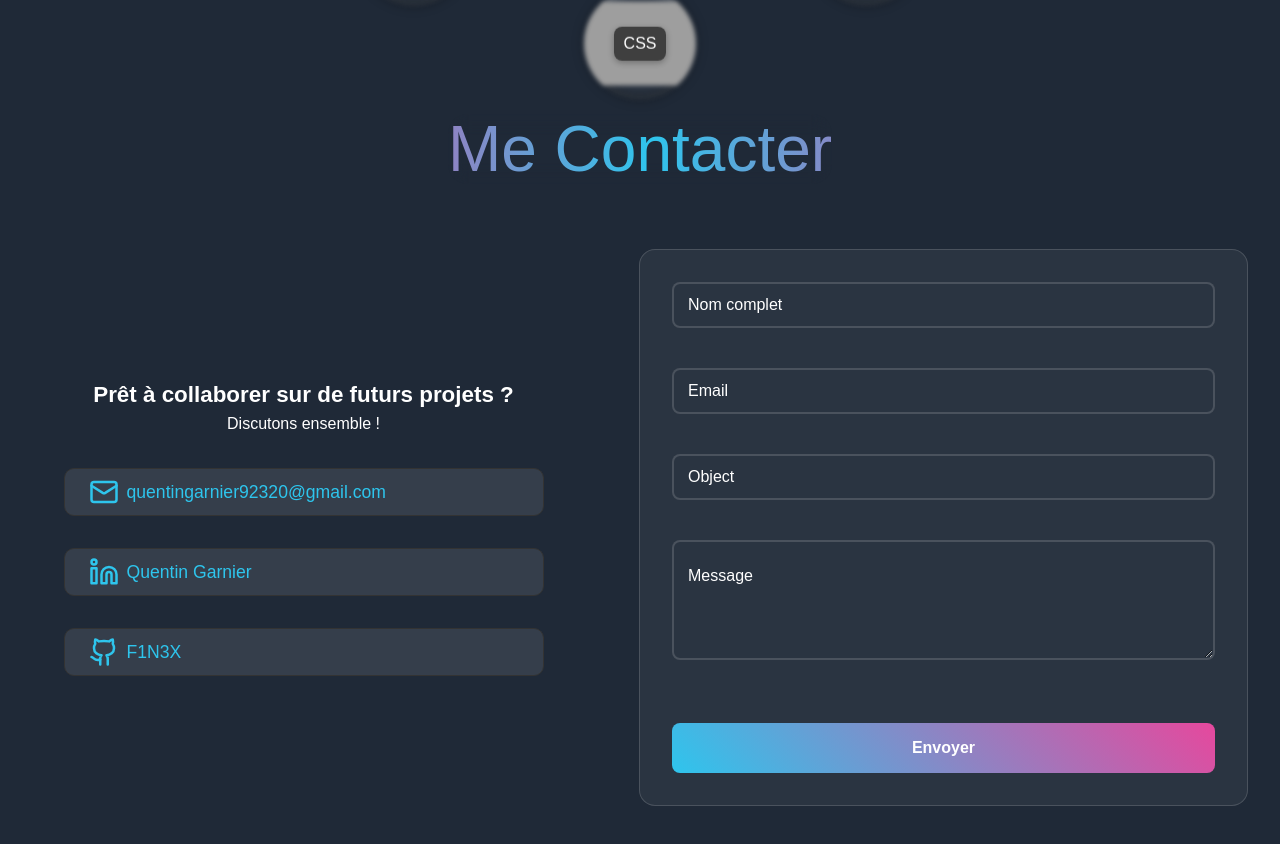
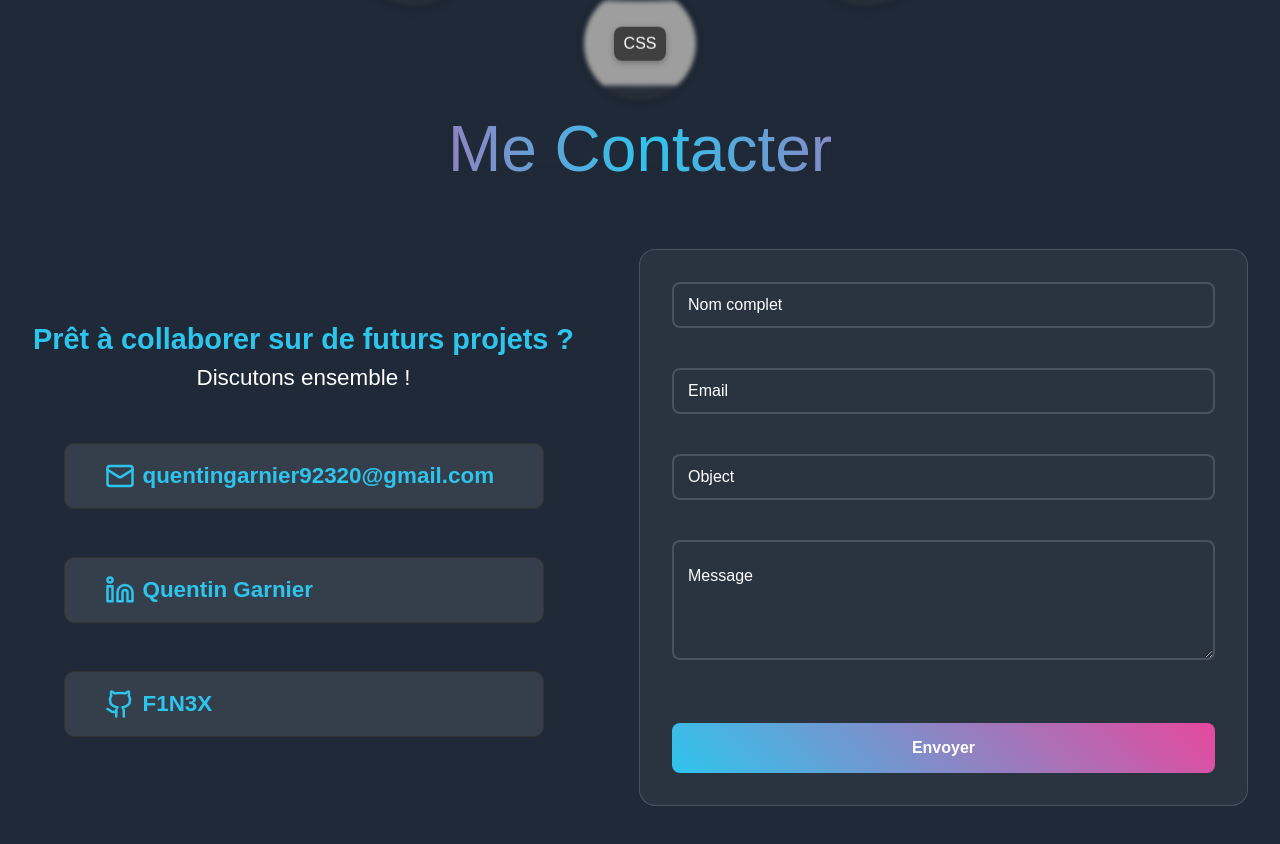
Before and after one commit to F1N3X/portfolio_2025, a React (Vite) app: page / in a window 1280 px wide. Shown: the part 3140-3984 px from the top of the page. Built offline with nearby package versions, Linux system fonts and the light colour scheme; grey boxes are pictures that could not be loaded.

Commit message:
upgrading contact bubbles on contact part

```diff
--- a/src/components/Contact.css
+++ b/src/components/Contact.css
@@ -13,13 +13,19 @@
   display: flex;
   flex-direction: column;
   justify-content: space-between;
-  gap: 2rem;
+  gap: 3rem;
 }
 
 .speach span {
   font-weight: bold;
+  font-size: 1.8rem;
+  margin-bottom: 1rem;
+  color: var(--primary-color);
+}
+
+.speach p {
   font-size: 1.4rem;
-  margin-bottom: 0.5rem;
+  color: var(--text-color);
 }
 
 .contact-bubbles {
@@ -27,24 +33,25 @@
   flex-direction: column;
   align-items: center;
   justify-content: center;
-  gap: 2em;
+  gap: 3rem;
 }
 
 .contact-bubble {
   display: flex;
   align-items: center;
   justify-content: flex-start;
-  padding: 1rem 1.5rem;
-  transition: transform 0.15s linear;
+  padding: 2rem 2.5rem;
+  transition: all 0.15s linear;
 }
 
 .contact-bubble:hover {
   transform: translateY(-0.5rem);
+  box-shadow: 0 8px 20px rgba(0, 0, 0, 0.3);
 }
 
 .contact-bubble span {
-  font-size: 1.1rem;
-  font-weight: 500;
+  font-size: 1.4rem;
+  font-weight: 600;
   color: var(--primary-color);
 }
 
```
